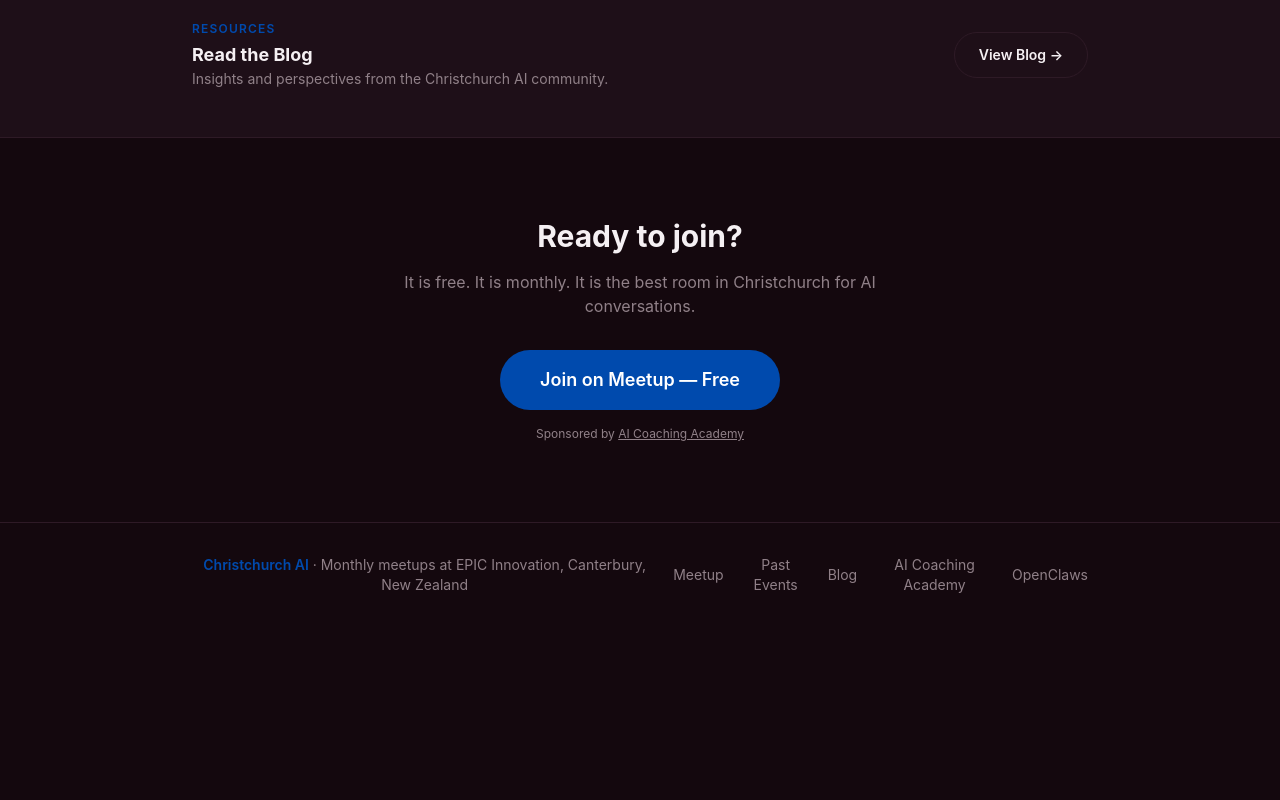
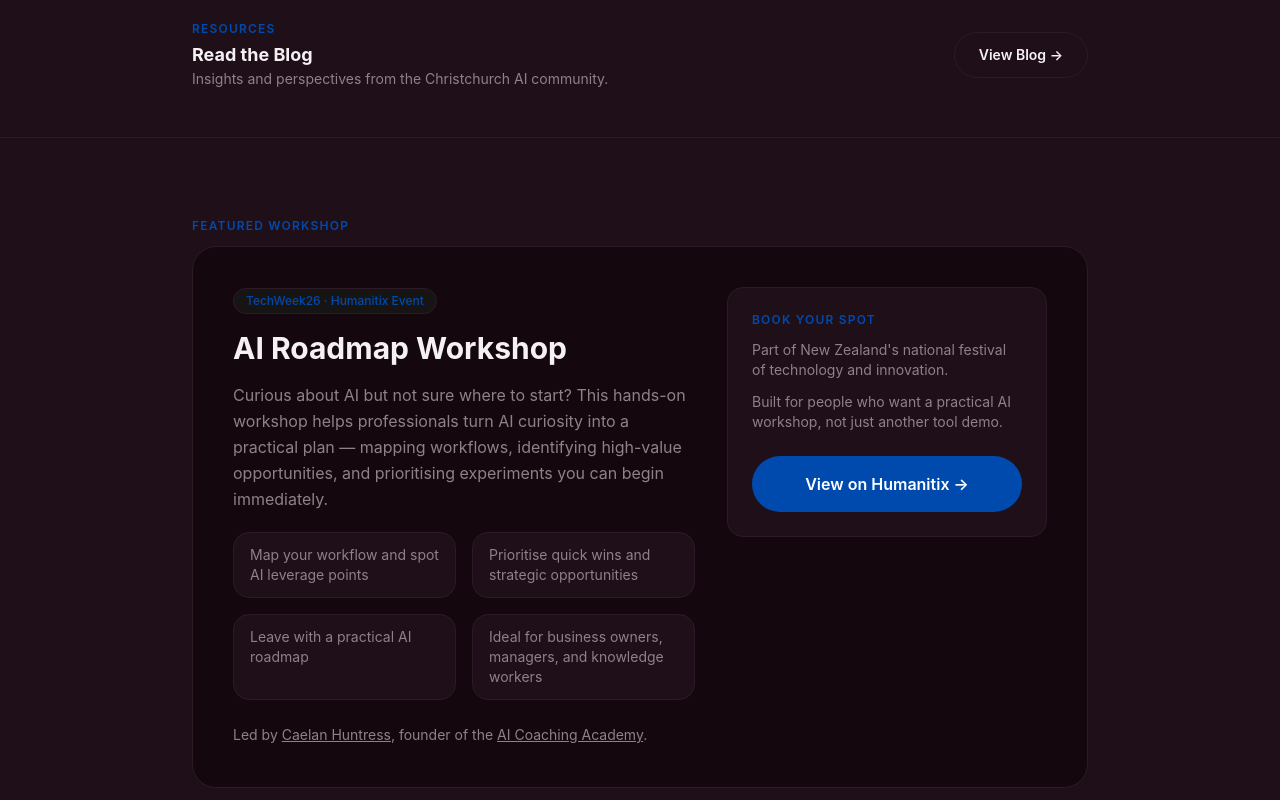
Before and after one commit to caelanhuntress/christchurch-ai, a Next.js app: page / in a window 1280 px wide. Shown: the part 6500-7300 px from the top of the page. Before the commit the page ends 7127 px from the top, so only its background shows below. Built offline with nearby package versions, Linux system fonts and the light colour scheme.

Commit message:
Feature AI Roadmap Workshop on homepage

```diff
--- a/app/page.tsx
+++ b/app/page.tsx
@@ -122,12 +122,26 @@ export default function Home() {
     "url": "https://meetup.com/christchurch-ai",
   };
 
+  const featuredWorkshopSchema = {
+    "@context": "https://schema.org",
+    "@type": "Event",
+    "name": "AI Roadmap Workshop",
+    "description": "A practical TechWeek26 workshop led by Caelan Huntress to help professionals identify high-value AI opportunities and leave with a clear implementation plan.",
+    "eventAttendanceMode": "https://schema.org/OfflineEventAttendanceMode",
+    "eventStatus": "https://schema.org/EventScheduled",
+    "organizer": { "@type": "Person", "name": "Caelan Huntress", "url": "https://caelanhuntress.com" },
+    "performer": { "@type": "Person", "name": "Caelan Huntress", "url": "https://caelanhuntress.com" },
+    "isAccessibleForFree": false,
+    "url": "https://events.humanitix.com/ai-roadmap-workshop-0526",
+  };
+
   return (
     <>
       <script type="application/ld+json" dangerouslySetInnerHTML={{ __html: JSON.stringify(orgSchema) }} />
       <script type="application/ld+json" dangerouslySetInnerHTML={{ __html: JSON.stringify(marchSchema) }} />
       <script type="application/ld+json" dangerouslySetInnerHTML={{ __html: JSON.stringify(aprilSchema) }} />
       <script type="application/ld+json" dangerouslySetInnerHTML={{ __html: JSON.stringify(maySchema) }} />
+      <script type="application/ld+json" dangerouslySetInnerHTML={{ __html: JSON.stringify(featuredWorkshopSchema) }} />
 
       <div className="min-h-screen" style={{ background: "var(--background)" }}>
 
@@ -452,6 +466,59 @@ export default function Home() {
           </div>
         </section>
 
+        {/* Featured Workshop */}
+        <section className="px-6 py-20 border-t" style={{ borderColor: "var(--border)", background: "var(--muted)" }}>
+          <div className="max-w-4xl mx-auto">
+            <div className="text-xs font-semibold uppercase tracking-widest mb-3" style={{ color: "var(--accent)" }}>Featured Workshop</div>
+            <div className="rounded-3xl border p-8 md:p-10" style={{ borderColor: "var(--border)", background: "var(--background)" }}>
+              <div className="flex flex-col lg:flex-row lg:items-start lg:justify-between gap-8">
+                <div className="max-w-2xl">
+                  <div className="inline-block px-3 py-1 rounded-full text-xs font-medium mb-4 border"
+                    style={{ borderColor: "var(--border)", color: "var(--accent)", background: "rgba(74,222,128,0.05)" }}>
+                    TechWeek26 · Humanitix Event
+                  </div>
+                  <h2 className="text-3xl font-bold mb-4">AI Roadmap Workshop</h2>
+                  <p className="text-base leading-relaxed mb-5" style={{ color: "var(--text-muted)" }}>
+                    Curious about AI but not sure where to start? This hands-on workshop helps professionals turn AI curiosity into a practical plan — mapping workflows, identifying high-value opportunities, and prioritising experiments you can begin immediately.
+                  </p>
+                  <div className="grid sm:grid-cols-2 gap-4 mb-6 text-sm">
+                    {[
+                      "Map your workflow and spot AI leverage points",
+                      "Prioritise quick wins and strategic opportunities",
+                      "Leave with a practical AI roadmap",
+                      "Ideal for business owners, managers, and knowledge workers",
+                    ].map((item) => (
+                      <div key={item} className="rounded-2xl border px-4 py-3"
+                        style={{ borderColor: "var(--border)", color: "var(--text-muted)", background: "var(--muted)" }}>
+                        {item}
+                      </div>
+                    ))}
+                  </div>
+                  <p className="text-sm leading-relaxed" style={{ color: "var(--text-muted)" }}>
+                    Led by <a href="https://caelanhuntress.com" target="_blank" rel="noopener noreferrer" className="underline hover:text-white transition-colors">Caelan Huntress</a>, founder of the <a href="https://ai-coaching.academy" target="_blank" rel="noopener noreferrer" className="underline hover:text-white transition-colors">AI Coaching Academy</a>.
+                  </p>
+                </div>
+                <div className="lg:w-[320px] rounded-2xl border p-6 flex-shrink-0" style={{ borderColor: "var(--border)", background: "var(--muted)" }}>
+                  <div className="text-xs font-semibold uppercase tracking-widest mb-3" style={{ color: "var(--accent)" }}>Book Your Spot</div>
+                  <div className="space-y-3 text-sm mb-6" style={{ color: "var(--text-muted)" }}>
+                    <p>Part of New Zealand&apos;s national festival of technology and innovation.</p>
+                    <p>Built for people who want a practical AI workshop, not just another tool demo.</p>
+                  </div>
+                  <a
+                    href="https://events.humanitix.com/ai-roadmap-workshop-0526"
+                    target="_blank"
+                    rel="noopener noreferrer"
+                    className="inline-block w-full text-center px-6 py-4 rounded-full font-semibold text-base transition-all hover:opacity-90"
+                    style={{ background: "var(--accent)", color: "#ffffff" }}
+                  >
+                    View on Humanitix →
+                  </a>
+                </div>
+              </div>
+            </div>
+          </div>
+        </section>
+
         {/* CTA */}
         <section className="px-6 py-20 text-center border-t" style={{ borderColor: "var(--border)" }}>
           <h2 className="text-3xl font-bold mb-4">Ready to join?</h2>
```
